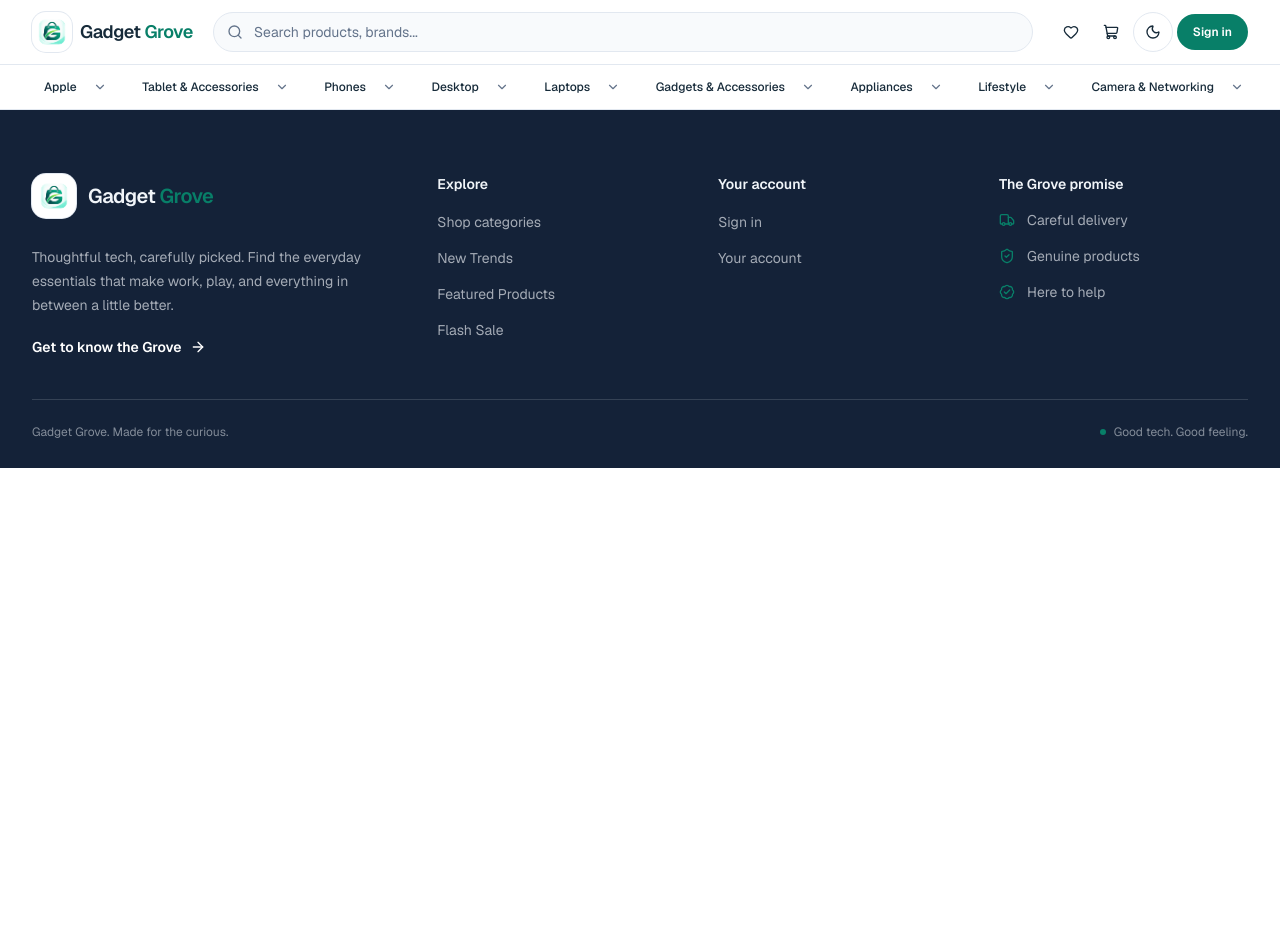
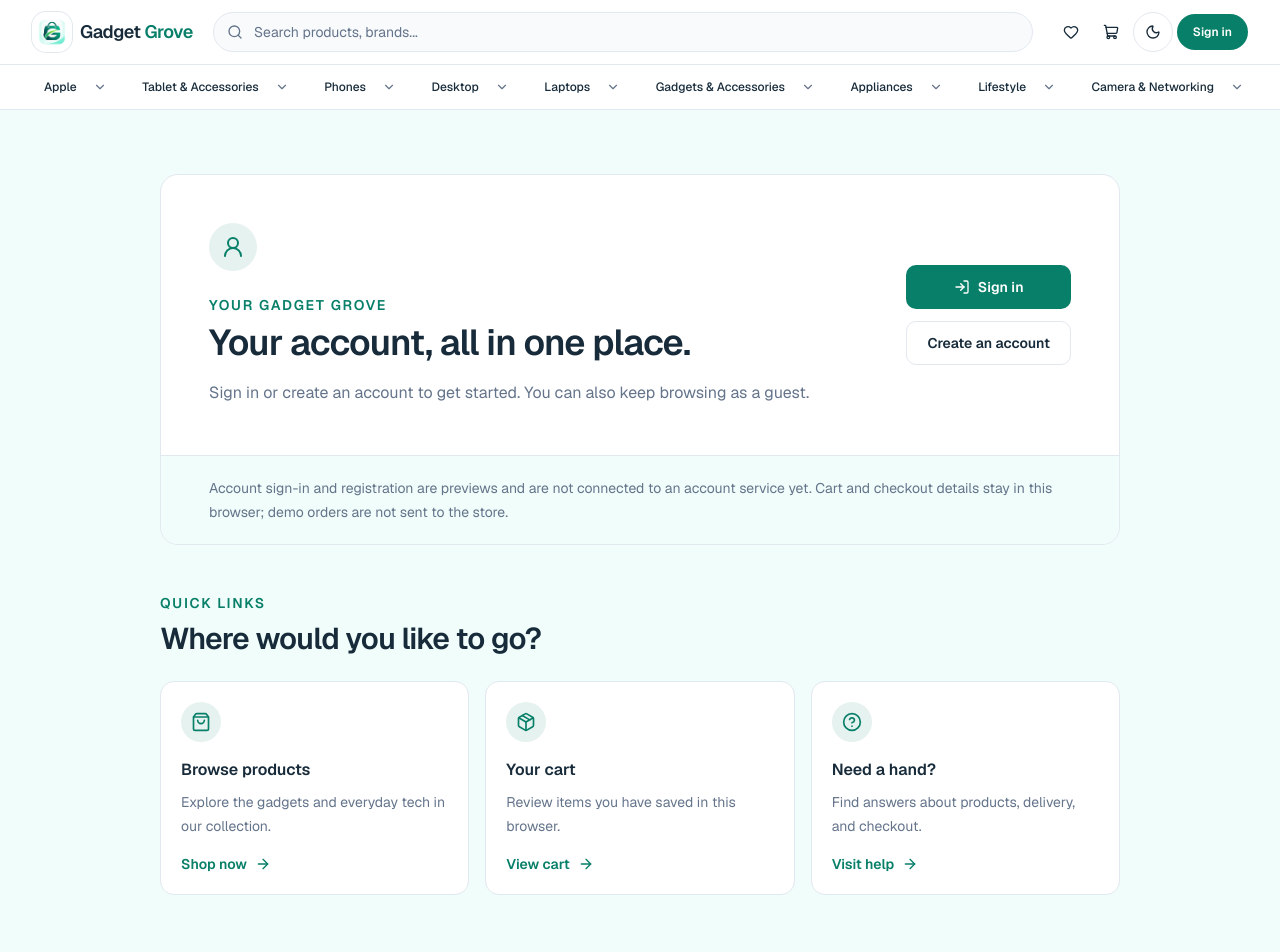
Before and after one commit to kobirul5/gadget_grove_client, a Next.js app: page /account in a window 1280 px wide. Shown: the top 952 px of the page. Before the commit the page ends 800 px from the top, so only its background shows below. Built offline with nearby package versions, Linux system fonts and the light colour scheme.

Commit message:
feat: implement account landing page with sign-in, registration links, and shopping shortcuts; clarify authentication status

```diff
--- a/src/app/(user)/account/page.tsx
+++ b/src/app/(user)/account/page.tsx
@@ -1,3 +1,141 @@
+import type { Metadata } from "next";
+import Link from "next/link";
+import {
+  ArrowRight,
+  CircleHelp,
+  LogIn,
+  Package,
+  ShoppingBag,
+  UserRound,
+} from "lucide-react";
+
+export const metadata: Metadata = {
+  title: "Your Account | Gadget Grove",
+  description:
+    "Sign in or create a Gadget Grove account, and find quick links for your shopping.",
+};
+
+const accountLinks = [
+  {
+    icon: ShoppingBag,
+    title: "Browse products",
+    description: "Explore the gadgets and everyday tech in our collection.",
+    href: "/products",
+    action: "Shop now",
+  },
+  {
+    icon: Package,
+    title: "Your cart",
+    description: "Review items you have saved in this browser.",
+    href: "/cart",
+    action: "View cart",
+  },
+  {
+    icon: CircleHelp,
+    title: "Need a hand?",
+    description: "Find answers about products, delivery, and checkout.",
+    href: "/help",
+    action: "Visit help",
+  },
+];
+
 export default function AccountPage() {
-  return null;
+  return (
+    <main className="flex-1 bg-background-soft text-text-primary">
+      <div className="mx-auto max-w-5xl px-4 py-12 sm:px-6 sm:py-16 lg:px-8">
+        <section
+          aria-labelledby="account-heading"
+          className="overflow-hidden rounded-2xl border border-border bg-surface"
+        >
+          <div className="grid gap-8 p-6 sm:p-9 md:grid-cols-[1fr_auto] md:items-center md:p-12">
+            <div className="max-w-2xl">
+              <span className="grid size-12 place-items-center rounded-full bg-primary/10 text-primary">
+                <UserRound aria-hidden="true" className="size-6" />
+              </span>
+              <p className="mt-6 text-sm font-semibold uppercase tracking-[0.12em] text-primary">
+                Your Gadget Grove
+              </p>
+              <h1
+                className="mt-2 text-3xl font-semibold tracking-tight sm:text-4xl"
+                id="account-heading"
+              >
+                Your account, all in one place.
+              </h1>
+              <p className="mt-4 leading-7 text-text-secondary">
+                Sign in or create an account to get started. You can also keep
+                browsing as a guest.
+              </p>
+            </div>
+
+            <div className="flex flex-col gap-3 sm:flex-row md:flex-col">
+              <Link
+                className="inline-flex min-h-11 items-center justify-center gap-2 rounded-lg bg-primary px-5 text-sm font-semibold text-primary-foreground transition-colors hover:bg-primary-hover focus-visible:outline-2 focus-visible:outline-offset-2 focus-visible:outline-primary"
+                href="/login"
+              >
+                <LogIn aria-hidden="true" className="size-4" />
+                Sign in
+              </Link>
+              <Link
+                className="inline-flex min-h-11 items-center justify-center rounded-lg border border-border px-5 text-sm font-semibold text-text-primary transition-colors hover:border-primary hover:text-primary focus-visible:outline-2 focus-visible:outline-offset-2 focus-visible:outline-primary"
+                href="/register"
+              >
+                Create an account
+              </Link>
+            </div>
+          </div>
+
+          <div
+            className="border-t border-border bg-background-soft px-6 py-4 sm:px-9 sm:py-5 md:px-12"
+            role="note"
+          >
+            <p className="text-sm leading-6 text-text-secondary">
+              Account sign-in and registration are previews and are not
+              connected to an account service yet. Cart and checkout details
+              stay in this browser; demo orders are not sent to the store.
+            </p>
+          </div>
+        </section>
+
+        <section aria-labelledby="account-shortcuts-heading" className="mt-12">
+          <div className="max-w-2xl">
+            <p className="text-sm font-semibold uppercase tracking-[0.12em] text-primary">
+              Quick links
+            </p>
+            <h2
+              className="mt-2 text-2xl font-semibold tracking-tight sm:text-3xl"
+              id="account-shortcuts-heading"
+            >
+              Where would you like to go?
+            </h2>
+          </div>
+
+          <div className="mt-6 grid gap-4 sm:grid-cols-3">
+            {accountLinks.map(
+              ({ icon: Icon, title, description, href, action }) => (
+                <article
+                  className="flex flex-col rounded-xl border border-border bg-surface p-5"
+                  key={title}
+                >
+                  <span className="grid size-10 place-items-center rounded-full bg-primary/10 text-primary">
+                    <Icon aria-hidden="true" className="size-5" />
+                  </span>
+                  <h3 className="mt-4 font-semibold">{title}</h3>
+                  <p className="mt-2 flex-1 text-sm leading-6 text-text-secondary">
+                    {description}
+                  </p>
+                  <Link
+                    className="mt-4 inline-flex w-fit items-center gap-2 text-sm font-semibold text-primary transition-colors hover:text-primary-hover focus-visible:rounded-sm focus-visible:outline-2 focus-visible:outline-offset-4 focus-visible:outline-primary"
+                    href={href}
+                  >
+                    {action}
+                    <ArrowRight aria-hidden="true" className="size-4" />
+                  </Link>
+                </article>
+              ),
+            )}
+          </div>
+        </section>
+      </div>
+    </main>
+  );
 }
```
Also changed, not shown: 3 other files (tests, documents, lock files or other folders).
